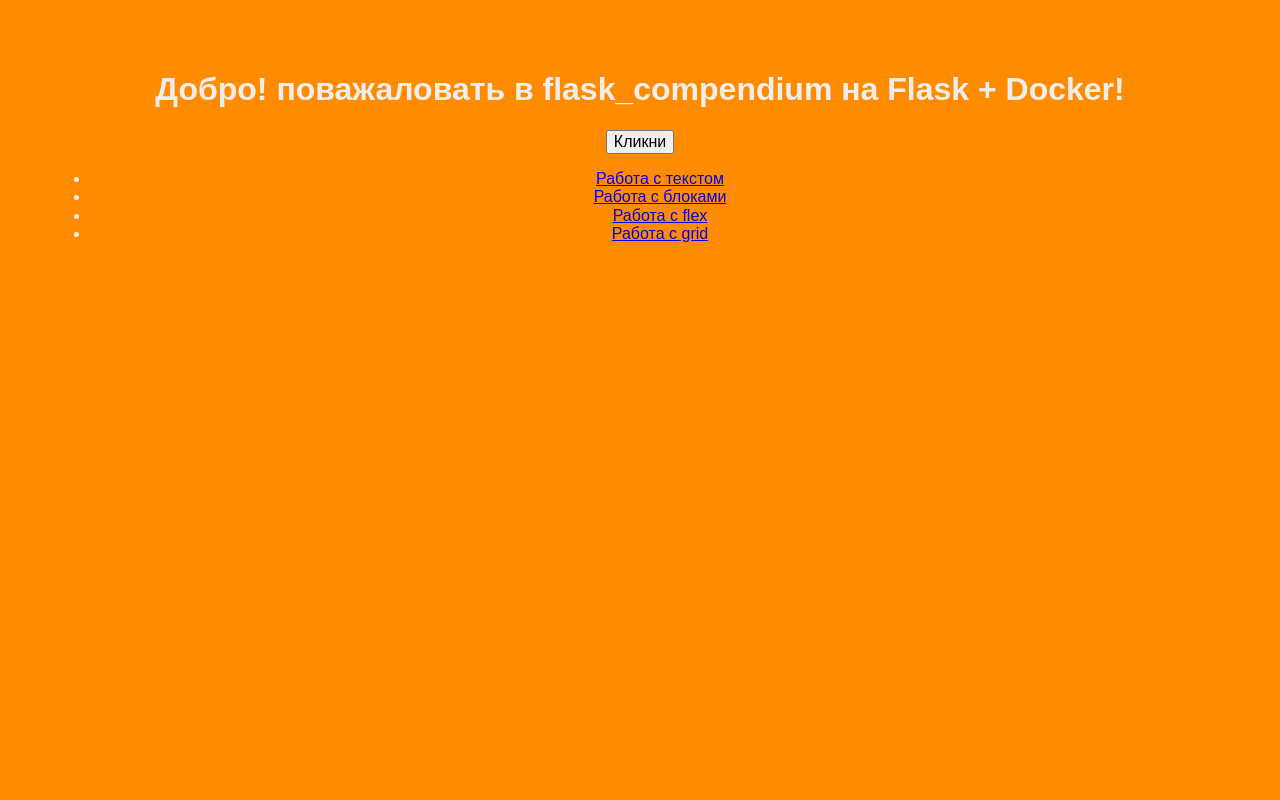
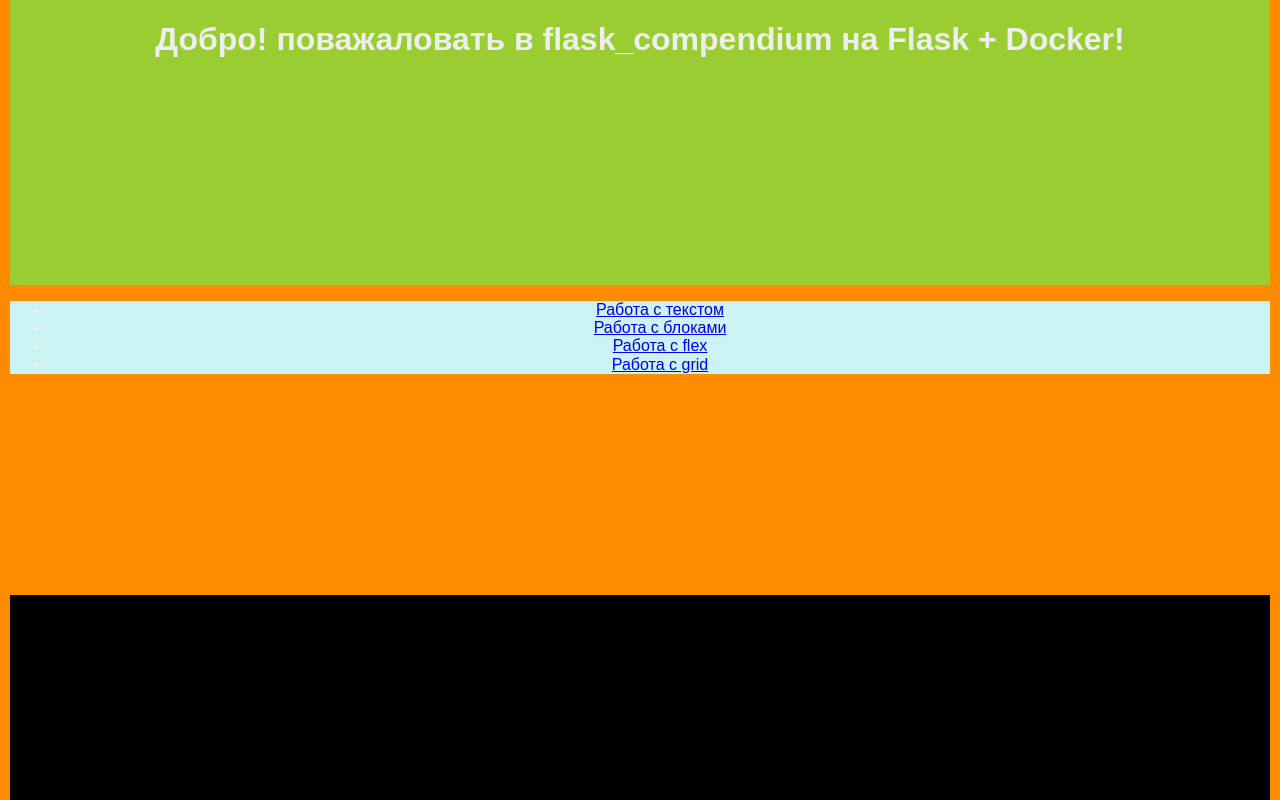
Before and after one commit to Paradox60/flask-front-end, a Flask app: page / in a window 1280 px wide. Run offline with Flask 2, Linux system fonts and the light colour scheme.

Commit message:
start index.html macking better

```diff
--- a/flask_compendium/static/css/grid.css
+++ b/flask_compendium/static/css/grid.css
@@ -13,7 +13,7 @@ body {
 
 /* шапка и подвал */
 header {
-    background-color: #4CAF50;
+    background-color: #4caf50;
 }
 
 footer {
--- a/flask_compendium/static/css/style.css
+++ b/flask_compendium/static/css/style.css
@@ -1,7 +1,39 @@
-body {
+html, body {
     background-color:darkorange;
+    height: 100%;
     color: #eee;
+    margin: 0px 10px 0px 10px;
     font-family: sans-serif;
     text-align: center;
-    padding: 50px;
 }
+
+body {
+    display: grid;
+    grid-template-rows: 120px, 1fr, 80px ;
+    grid-template-columns: 1fr;
+}
+
+header {
+    background-color: yellowgreen;
+    border-radus:20px ;
+}
+
+main {
+    padding: 0px;
+    margin: 0px;
+    display: grid;
+    grid-template-columns: 250px, 1fr;
+    grid-gap: 10x;
+}
+
+nav {
+    background-color: #cbf3f3 ;
+}
+
+content {
+    background-color: white;
+}
+
+footer {
+    background-color: black;
+}
--- a/flask_compendium/templates/index.html
+++ b/flask_compendium/templates/index.html
@@ -7,14 +7,36 @@
     <link rel="stylesheet" href="{{ url_for('static', filename='css/reset.css') }}">
 </head>
 <body>
+
+    <header>
+        <div class=header_main >
+            <div class="header_text">
                 <h1>Добро! поважаловать в flask_compendium на Flask + Docker!</h1>
-    <button onclick="greet()">Кликни</button>
+            <div>
+            <div class="head_navigation">
+
+            </div>
+        </div>
+    </header>
+
+    <main>
+        <nav>
             <ul>
                 <li><a href="{{ url_for('text_page') }}">Работа с текстом</a></li>
                 <li><a href="{{ url_for('block_page') }}">Работа с блоками</a></li>
                 <li><a href="{{ url_for('flex') }}">Работа с flex</a></li>
                 <li><a href="{{ url_for('grid') }}">Работа с grid</a></li>
             </ul>
+        </nav>
+        <content>
+            <!-- <button onclick="greet()">Кликни</button> -->
+
+        </content>
+    </main>
+
+    <footer></footer>
+
+
 
 
     <script src="{{ url_for('static', filename='js/script.js') }}"></script>
```
Lines whose indentation alone changed are shown as unchanged.
